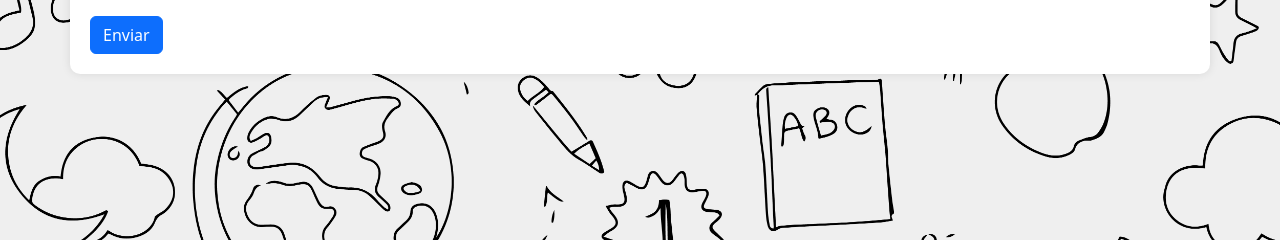
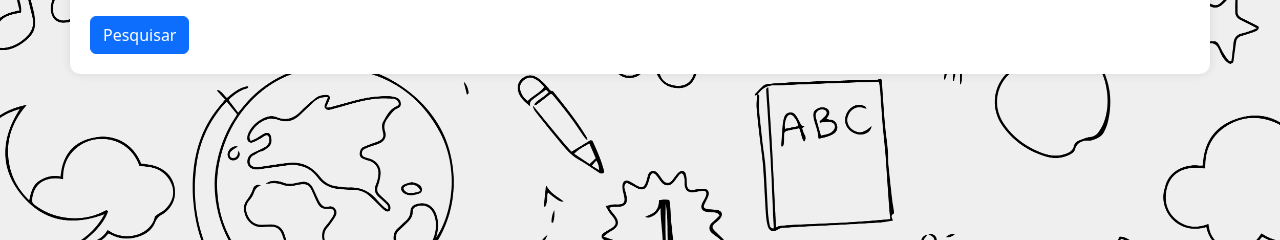
Before and after one commit to gylmonteiro/projeto_agendamentos_espe-os_escolares, a Django app: page / in a window 1280 px wide. Shown: the part 340-580 px from the top of the page. Run offline with Django 4.2, Linux system fonts and the light colour scheme; data that the repository does not hold is empty.

Commit message:
feat: ajuste no template

```diff
--- a/agendamentos/templates/pesquisa_espacos.html
+++ b/agendamentos/templates/pesquisa_espacos.html
@@ -24,7 +24,7 @@
             </select>
         </div>
 
-        <button type="submit" class="btn btn-primary">Enviar</button>
+        <button type="submit" class="btn btn-primary">Pesquisar</button>
     </form>
 </div>
 
```
